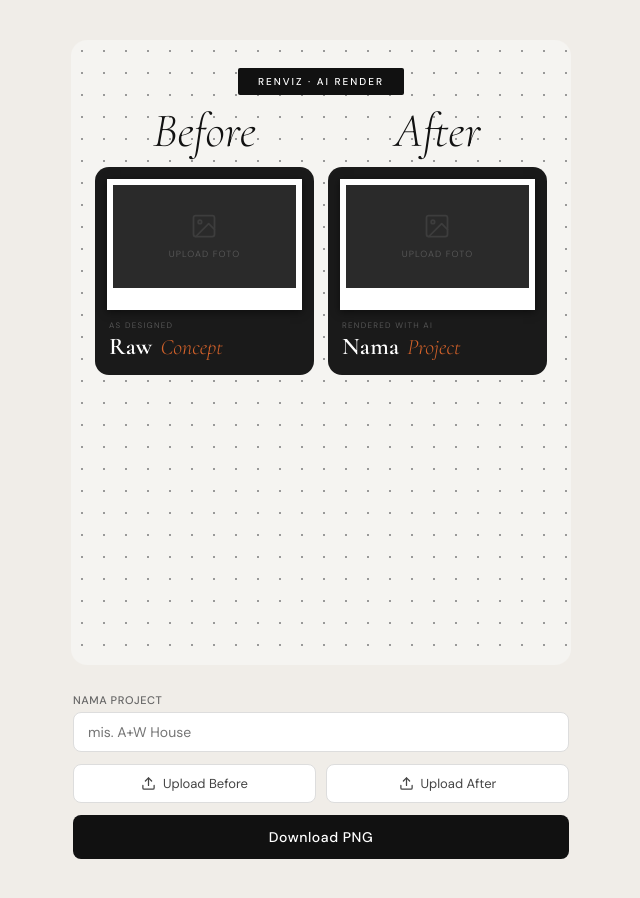
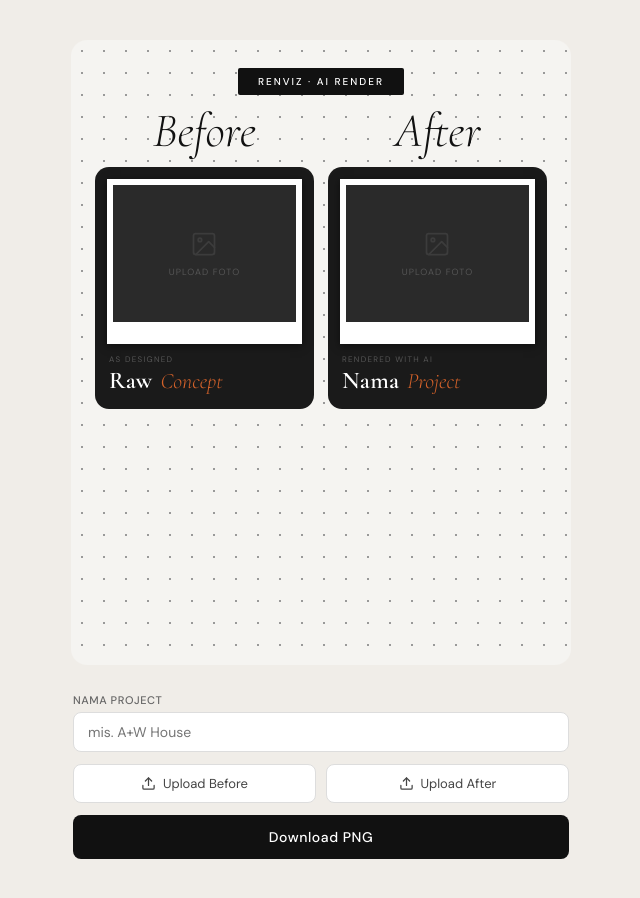
Before and after one commit to putraardhan/renviz-template, a React (Vite) app: page / in a window 1280 px wide. Shown: the top 898 px of the page, without its empty margins (319-959 px from the left). Built offline with nearby package versions, Linux system fonts and the light colour scheme.

Commit message:
portrait 4:5 ratio

```diff
--- a/src/App.css
+++ b/src/App.css
@@ -99,7 +99,7 @@
 
 .polaroid-inner {
   width: 100%;
-  aspect-ratio: 16 / 9;
+  aspect-ratio: 4 / 3;
   background: #2a2a2a;
   overflow: hidden;
   display: flex;
```
